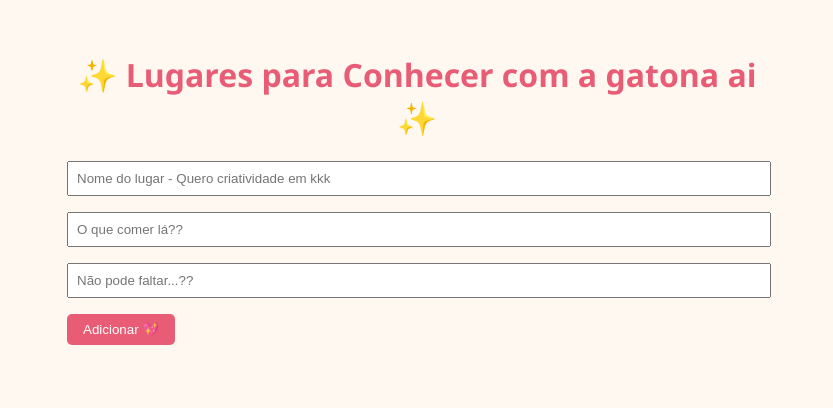
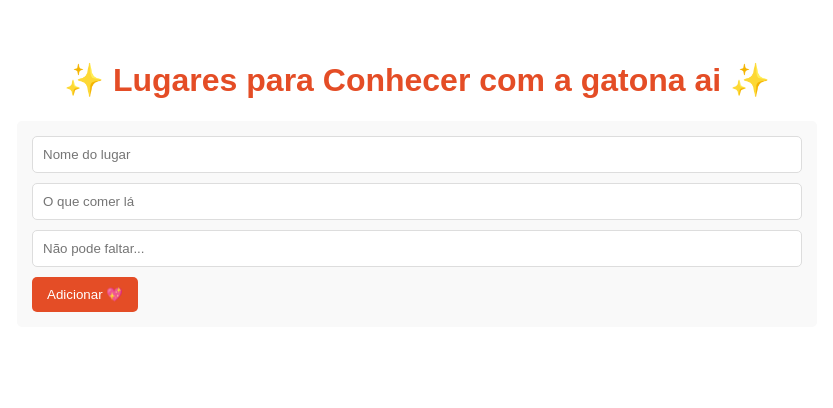
Before and after one commit to jhonnysteffen/lugares-sqlite, a Flask app: page / in a window 1280 px wide. Shown: the top 408 px of the page, without its empty margins (223-1056 px from the left). Run offline with Flask 3, Linux system fonts and the light colour scheme; data that the repository does not hold is empty.

Commit message:
Atualizando index.html e outras melhorias

```diff
--- a/app.py
+++ b/app.py
@@ -52,3 +52,21 @@ init_db()
 
 if __name__ == "__main__":
     app.run(debug=True)
+
+@app.route("/desmarcar/<int:lugar_id>")
+def desmarcar(lugar_id):
+    conn = sqlite3.connect(DATABASE)
+    cursor = conn.cursor()
+    cursor.execute("UPDATE lugares SET visitado = 0 WHERE id = ?", (lugar_id,))
+    conn.commit()
+    conn.close()
+    return redirect("/")
+
+@app.route("/deletar/<int:lugar_id>")
+def deletar(lugar_id):
+    conn = sqlite3.connect(DATABASE)
+    cursor = conn.cursor()
+    cursor.execute("DELETE FROM lugares WHERE id = ?", (lugar_id,))
+    conn.commit()
+    conn.close()
+    return redirect("/")
--- a/requirements.txt.txt
+++ /dev/null
@@ -1,2 +0,0 @@
-Flask
-gunicorn
--- a/templates/index.html
+++ b/templates/index.html
@@ -5,59 +5,95 @@
     <title>Lugares para Conhecer Juntos</title>
     <style>
         body {
-            font-family: 'Segoe UI', sans-serif;
-            background-color: #fff8f0;
+            font-family: 'Arial', sans-serif;
+            background-color: #f2f2f2;
             color: #333;
-            max-width: 700px;
-            margin: auto;
-            padding: 2rem;
+            max-width: 800px;
+            margin: 20px auto;
+            padding: 20px;
+            border-radius: 10px;
+            background-color: #fff;
         }
-        h1 { color: #e85d75; text-align: center; }
-        form { margin-bottom: 2rem; }
+        h1 {
+            color: #e44d26;
+            text-align: center;
+        }
+        form {
+            background-color: #f9f9f9;
+            padding: 15px;
+            border-radius: 5px;
+            margin-bottom: 20px;
+        }
         input[type="text"] {
-            padding: 0.5rem;
-            width: calc(100% - 1rem);
-            margin-bottom: 1rem;
+            padding: 10px;
+            width: calc(100% - 22px);
+            margin-bottom: 10px;
+            border: 1px solid #ddd;
+            border-radius: 5px;
         }
         button {
-            background-color: #e85d75;
+            background-color: #e44d26;
             color: white;
             border: none;
-            padding: 0.5rem 1rem;
+            padding: 10px 15px;
             cursor: pointer;
             border-radius: 5px;
         }
+        button:hover {
+            background-color: #d4411e;
+        }
         .lugar {
-            background: #ffe8e0;
-            padding: 1rem;
-            margin-bottom: 1rem;
-            border-radius: 8px;
+            background: #fff3e0;
+            padding: 15px;
+            margin-bottom: 10px;
+            border-radius: 5px;
+            border-left: 5px solid #e44d26;
+            display: flex;
+            justify-content: space-between;
+            align-items: center;
         }
-        .visitado {
+        .lugar.visitado {
+            background: #e0f7fa;
+            border-left: 5px solid #26a69a;
             text-decoration: line-through;
-            opacity: 0.6;
+            opacity: 0.7;
+        }
+        .lugar div {
+            flex-grow: 1;
+        }
+        .actions {
+            display: flex;
+            gap: 10px;
+        }
+        .actions a {
+            text-decoration: none;
         }
     </style>
 </head>
 <body>
     <h1>✨ Lugares para Conhecer com a gatona ai ✨</h1>
     <form method="POST">
-        <input type="text" name="nome" placeholder="Nome do lugar - Quero criatividade em kkk" required><br>
-        <input type="text" name="comida" placeholder="O que comer lá??" required><br>
-        <input type="text" name="essencial" placeholder="Não pode faltar...??" required><br>
+        <input type="text" name="nome" placeholder="Nome do lugar" required><br>
+        <input type="text" name="comida" placeholder="O que comer lá" required><br>
+        <input type="text" name="essencial" placeholder="Não pode faltar..." required><br>
         <button type="submit">Adicionar 💖</button>
     </form>
 
     {% for lugar in lugares %}
     <div class="lugar {% if lugar[4] %}visitado{% endif %}">
-        <strong>📍 {{ lugar[1] }}</strong><br>
-        🍴 {{ lugar[2] }}<br>
-        💫 {{ lugar[3] }}<br>
-        {% if not lugar[4] %}
-        <a href="/visitar/{{ lugar[0] }}"><button>Marcar como visitado ✅</button></a>
-        {% else %}
-        <span>✅ Visitado</span>
-        {% endif %}
+        <div>
+            <strong>📍 {{ lugar[1] }}</strong><br>
+            🍴 {{ lugar[2] }}<br>
+            💫 {{ lugar[3] }}
+        </div>
+        <div class="actions">
+            {% if lugar[4] %}
+            <a href="/desmarcar/{{ lugar[0] }}"><button style="background-color: #ff9800;">Desmarcar</button></a>
+            {% else %}
+            <a href="/visitar/{{ lugar[0] }}"><button>Marcar como visitado ✅</button></a>
+            {% endif %}
+            <a href="/deletar/{{ lugar[0] }}"><button style="background-color: #f44336;">Excluir</button></a>
+        </div>
     </div>
     {% endfor %}
 </body>
```
